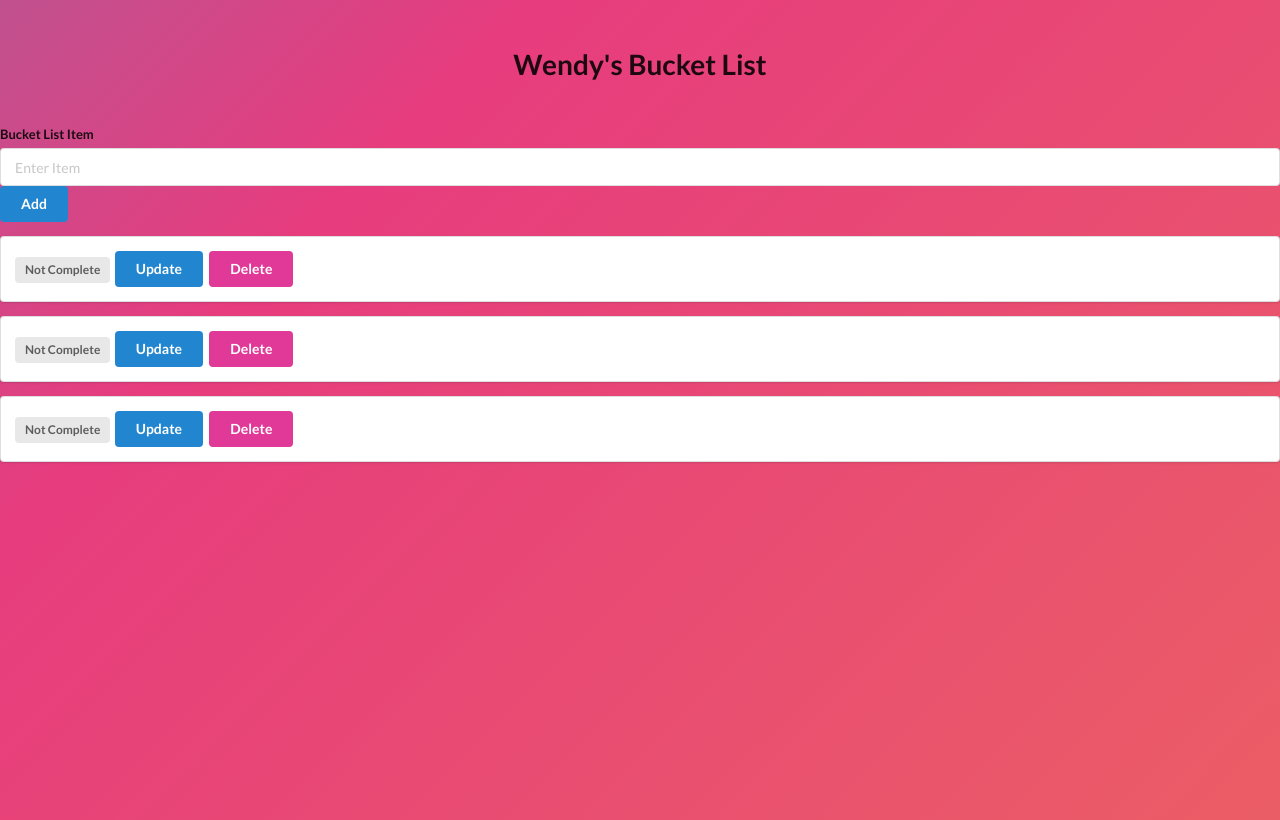
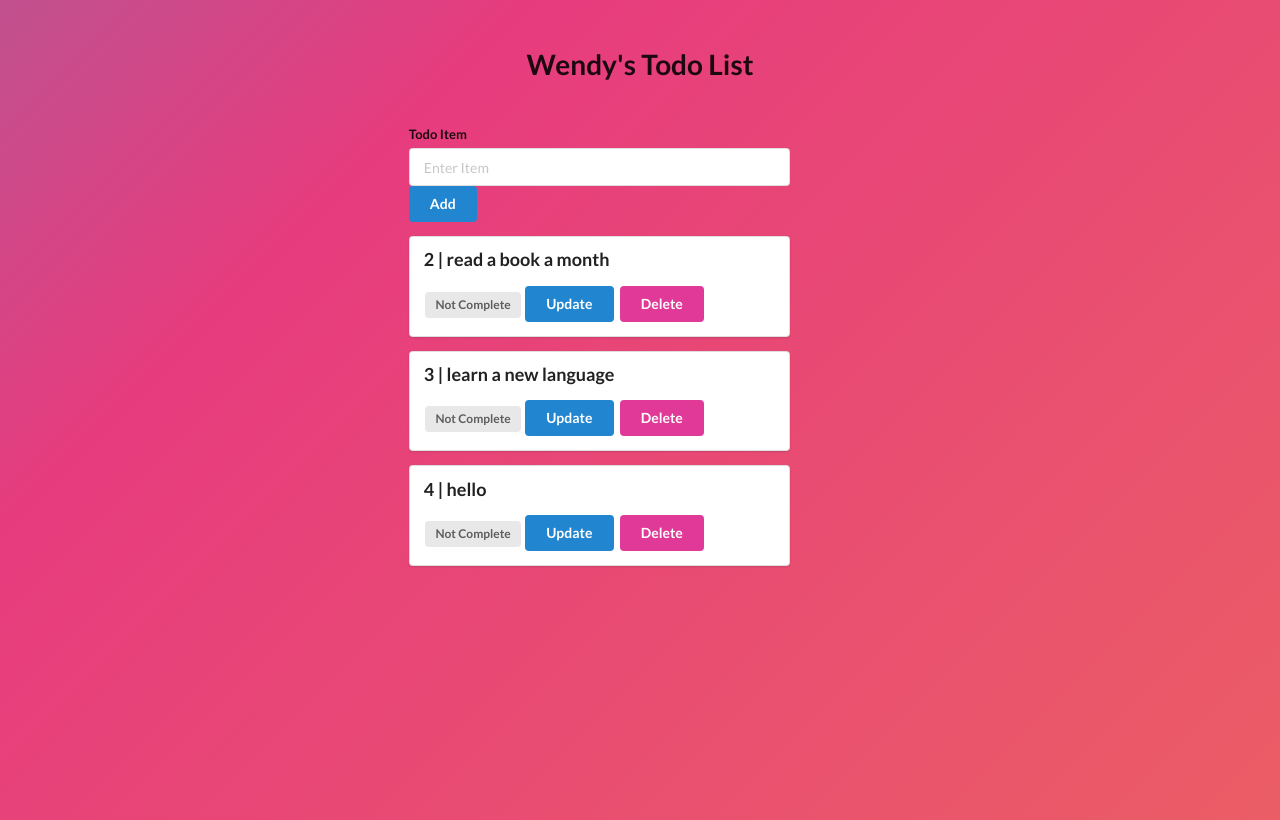
Before and after one commit to wendyhorchata/flask-todo, a Flask app: page / in a window 1280 px wide. Shown: the top 820 px of the page. Run offline with Flask 2, Linux system fonts and the light colour scheme; data comes from the database, SQL or seed files in the repository; both versions use the stored data as it was after the commit.

Commit message:
second commit

```diff
--- a/app.py
+++ b/app.py
@@ -15,6 +15,7 @@ class Todo(db.Model):
 @app.route('/')
 def home():
     todo_list = Todo.query.all()
+    print (todo_list)
     return render_template("base.html", todo_list=todo_list)
 
 @app.route("/add", methods=["POST"])
--- a/templates/base.html
+++ b/templates/base.html
@@ -11,7 +11,7 @@
 </head>
 <body>
     <div style="margin-top: 50px;"class="ui container">
-        <h1 class="ui center aligned header">Wendy's Bucket List</h1>
+        <h1 class="ui center aligned header">Wendy's Todo List</h1>
 
         <div class="d-flex flex-column justify-content-center w-100 h-100">
 
@@ -28,9 +28,19 @@
         </div>
         </div>
 
+
+
+
+        <div class="ui grid">
+            <div class="five wide column"></div>
+            <div class="five wide column">
+
+
+
+
         <form class= "ui form" action="/add" method="POST">
             <div class="field">
-                <label for="title">Bucket List Item</label>
+                <label for="title">Todo Item</label>
                 <input type="text" name="title" placeholder="Enter Item">
                 <br>
                 <button class="ui blue button" type="submit">Add</button>
@@ -39,7 +49,7 @@
 
         {% for todo in todo_list %}
         <div class="ui segment">
-            <p class="ui big header>" {{ todo.id }} | {{ todo.title }}</p>
+            <p class="ui big header"> {{ todo.id }} | {{ todo.title }}</p>
             {% if todo.complete == False %}
                <span class="ui gray label">Not Complete</span>
             {% else %}
@@ -51,6 +61,8 @@
         </div>
 
         {% endfor %}
+        </div>
+        </div>
     </div>
 </body>
 </html>
```
Also changed, not shown: db.sqlite, static/style.css (renamed from templates/static/style.css).
